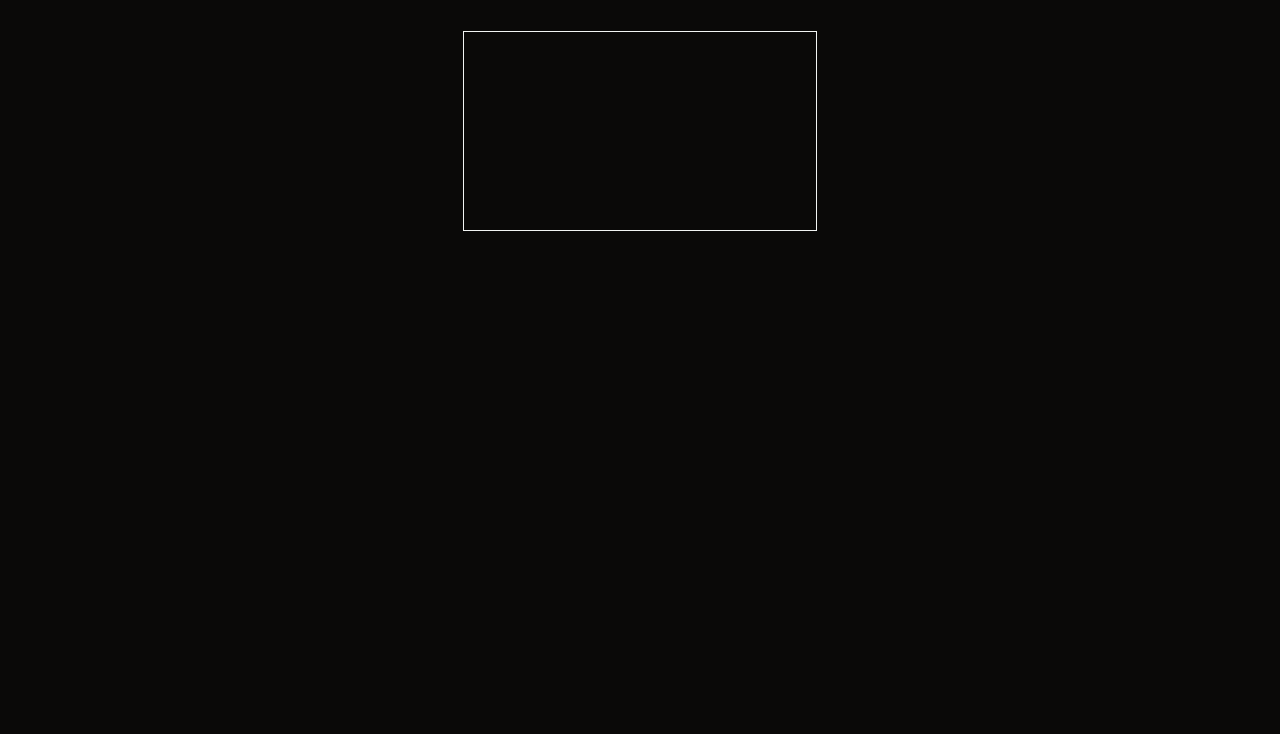
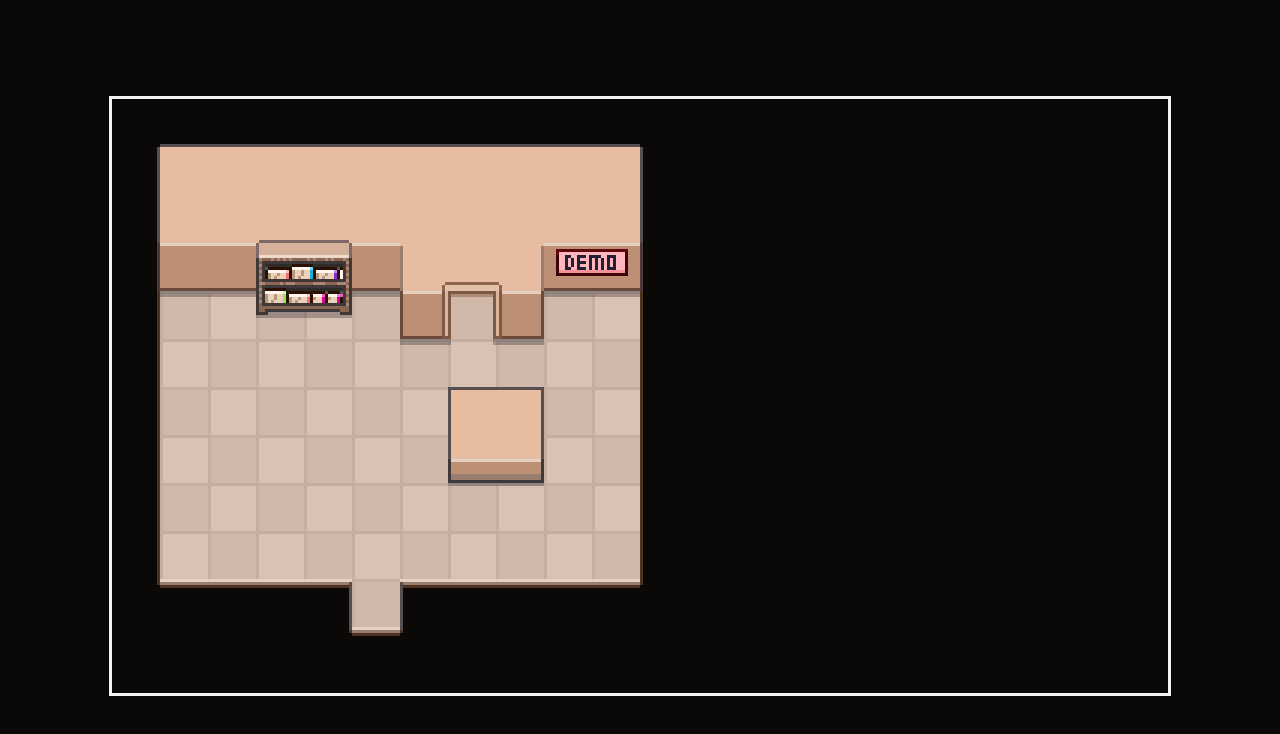
Before and after one commit to Ry2uko/pizza-legends, a plain HTML site: page index.html in a window 1280 px wide. Drawn offline with nearby package versions, Linux system fonts and the light colour scheme.

Commit message:
feat: render map

```diff
--- a/script/Overworld.js
+++ b/script/Overworld.js
@@ -6,6 +6,13 @@ class Overworld {
   }
 
   init() {
-    console.log('Hello, Overworld!', this);
+    const image = new Image();
+
+    image.src = '/images/maps/DemoLower.png';
+    image.onload = () => {
+      this.ctx.drawImage(image, 0, 0);
+    };
   }
+
+
 }
--- a/styles.sass
+++ b/styles.sass
@@ -19,5 +19,8 @@ body, html
   width: $game-width
   height: $game-height
   margin: 0 auto
-  margin-top: 2rem
   outline: 1px solid $white
+  transform: scale(3) translateY(50%)
+
+  canvas.game-canvas
+    image-rendering: pixelated
```
Also changed, not shown: css/styles.css, 1 other file.
